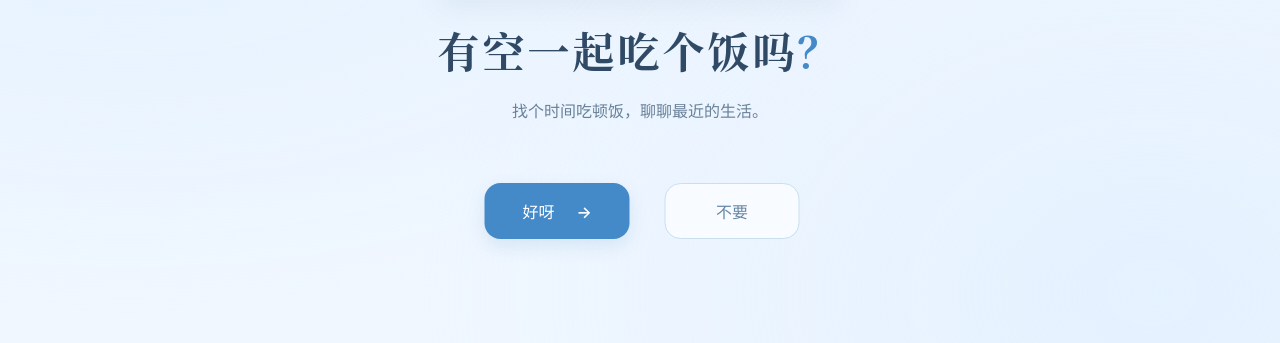
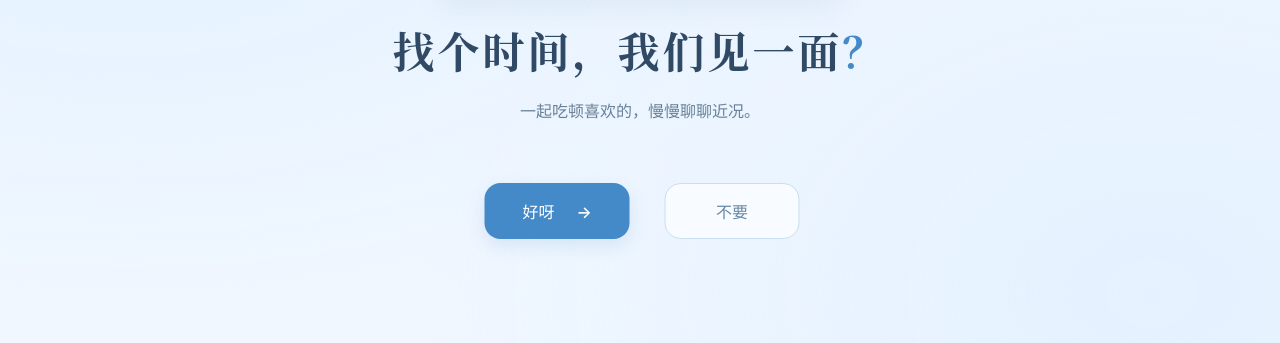
Before and after one commit to fanyugeng72-cmyk/meal-invitation, a plain HTML site: page index.html in a window 1280 px wide. Shown: the part 556-899 px from the top of the page. Drawn offline with Linux system fonts and the light colour scheme.

Commit message:
Refresh invitation headline and supporting copy

```diff
--- a/index.html
+++ b/index.html
@@ -1,7 +1,7 @@
 <!doctype html>
 <html lang="zh-CN"><head><meta charset="UTF-8"><meta name="viewport" content="width=device-width, initial-scale=1, viewport-fit=cover"><meta name="theme-color" content="#f0f7ff"><title>见面吧 · 一份约饭邀请</title><link rel="stylesheet" href="style.css"></head>
 <body><div class="shell"><header><a class="brand" href="#1"><span>✦</span> 见面吧</a><span class="edition">A LITTLE INVITATION</span></header><main><nav class="topline"><button class="back" id="back" aria-label="返回上一页">← <span>返回</span></button><span id="stepText">01 / 05</span></nav><div class="progress" aria-label="邀约进度"><i></i><i></i><i></i><i></i><i></i></div>
-<section id="page1" class="page"><div class="eyebrow">给赵文印的邀请 · LET’S HANG OUT</div><img class="art" src="impressionist-table.png" alt="印象派油画：窗边浅蓝色餐桌与河畔花园"><h1>有空一起<br>吃个饭吗<span>？</span></h1><p class="subtitle">找个时间吃顿饭，聊聊最近的生活。</p><div class="play-area" id="playArea"><button id="yes" class="primary">好呀 <span>→</span></button><button id="no" class="secondary">不要</button></div><p class="whisper">吃点好吃的，轻松聊聊天</p></section>
+<section id="page1" class="page"><div class="eyebrow">给赵文印的邀请 · LET’S HANG OUT</div><img class="art" src="impressionist-table.png" alt="印象派油画：窗边浅蓝色餐桌与河畔花园"><h1>找个时间，<br>我们见一面<span>？</span></h1><p class="subtitle">一起吃顿喜欢的，慢慢聊聊近况。</p><div class="play-area" id="playArea"><button id="yes" class="primary">好呀 <span>→</span></button><button id="no" class="secondary">不要</button></div><p class="whisper">吃点好吃的，轻松聊聊天</p></section>
 <section id="page2" class="page" hidden><div class="eyebrow">约饭成功 · SOUNDS GOOD</div><div class="shy" aria-label="笑脸和庆祝">😄<span>🙌</span></div><h1>那就说好啦<span>！</span></h1><p class="subtitle">那就一起好好吃顿饭。<br>一起挑个好时间吧。</p><button class="primary wide" data-next="3">继续 <span>→</span></button><p class="whisper">好吃的值得一起分享</p></section>
 <section id="page3" class="page" hidden><div class="eyebrow">留一点时间 · MAKE A LITTLE TIME</div><div class="small-icon">🗓️</div><h1>哪天见面呢<span>？</span></h1><p class="subtitle">选个彼此方便的时间，不用赶。</p><form id="dateForm"><label for="date">吃饭日期</label><input type="date" id="date" required><label for="time">见面时间</label><input type="time" id="time" required value="17:00"><p id="dateError" class="error" role="alert"></p><button type="submit" class="primary wide">选好了，去挑好吃的 <span>→</span></button></form></section>
 <section id="page4" class="page" hidden><div class="eyebrow">一起好好吃饭 · SOMETHING DELICIOUS</div><h1>想一起吃什么<span>？</span></h1><p class="subtitle">看看今天想吃哪一口。</p><div id="foods" class="food-grid" role="group" aria-label="选择餐食"></div><p class="whisper">选中喜欢的，就安排这家口味</p></section>
```
